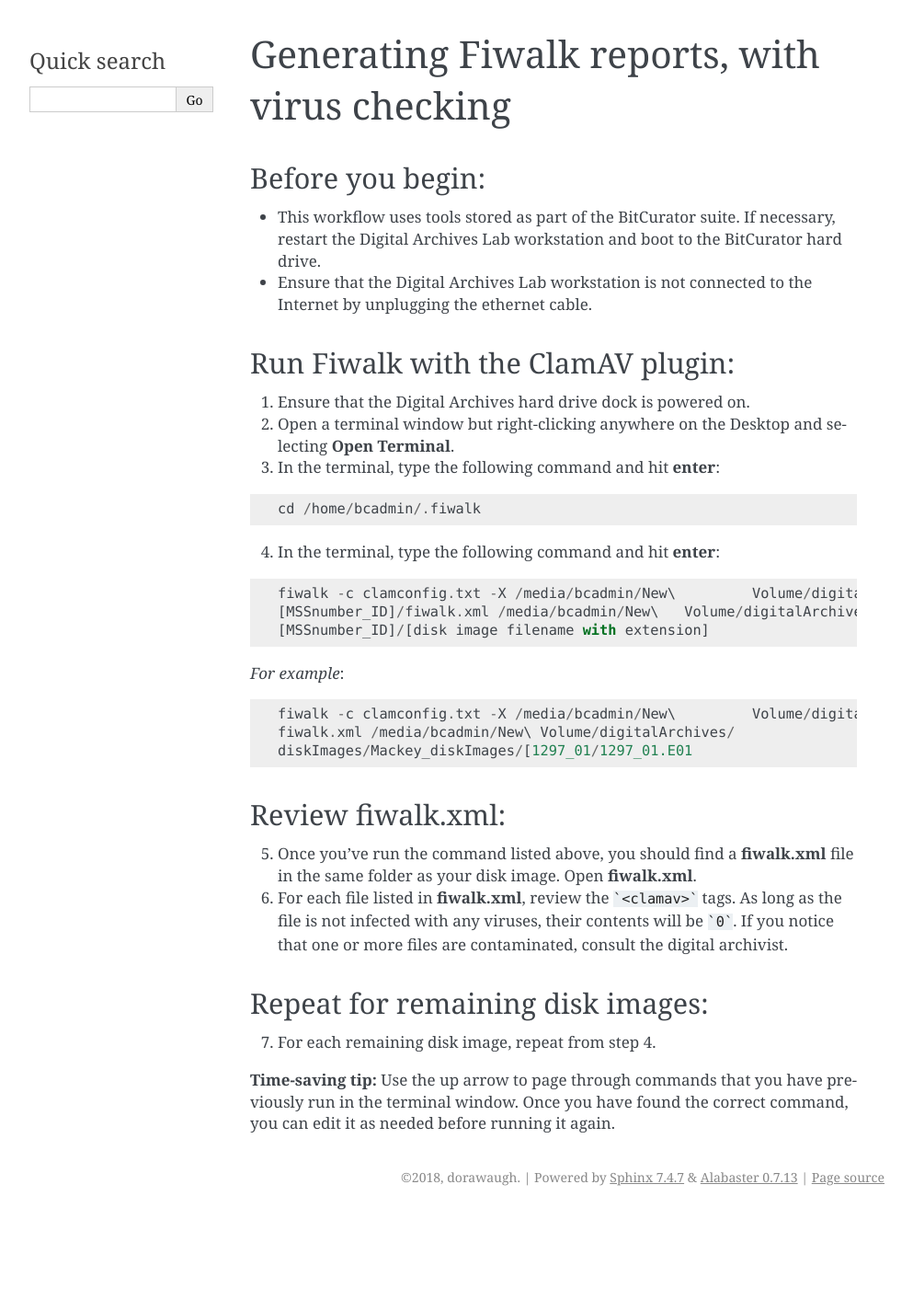
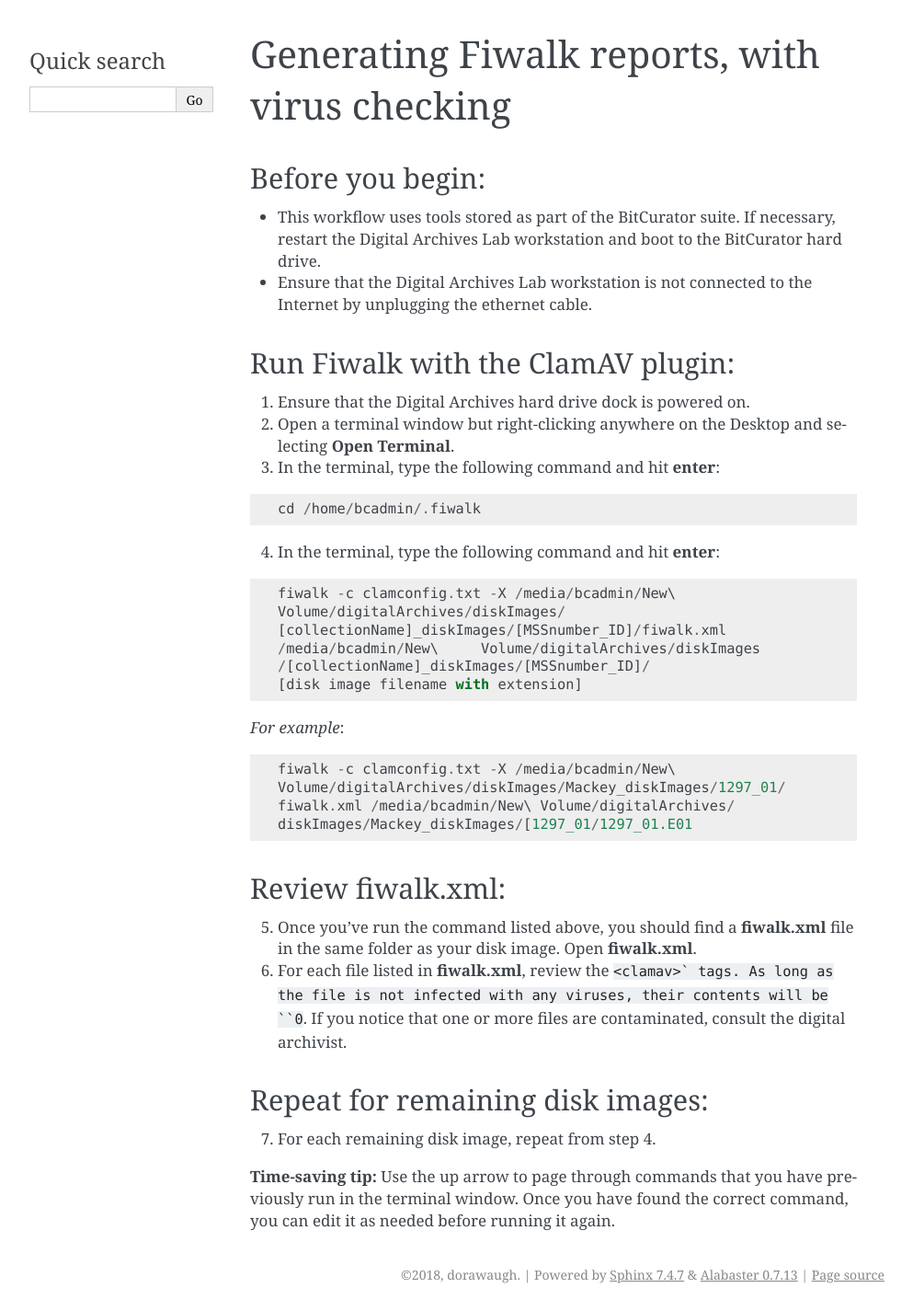
Before and after one commit to bedwards254/born-digital-bootcamp, a Sphinx documentation site: the page built from docs/fiwalk_and_clamav.rst, in a window 1280 px wide. Shown: the whole page at 92% size, without its empty margins (148-1141 px from the left). Built offline with Sphinx 7.4.7, drawn with Linux system fonts in a browser that asks for light colours; before the commit the page ends 1319 px from its top, so only the background shows below that.

Commit message:
Corrects spacing issues in code examples

````diff
--- a/docs/fiwalk_and_clamav.rst
+++ b/docs/fiwalk_and_clamav.rst
@@ -25,13 +25,17 @@ Run Fiwalk with the ClamAV plugin:
 
 ::
 
-  	fiwalk -c clamconfig.txt -X /media/bcadmin/New\  	Volume/digitalArchives/diskImages/[collectionName]_diskImages/
-	[MSSnumber_ID]/fiwalk.xml /media/bcadmin/New\ 	Volume/digitalArchives/diskImages/[collectionName]_diskImages/
-	[MSSnumber_ID]/[disk image filename with extension]
+  	fiwalk -c clamconfig.txt -X /media/bcadmin/New\
+	Volume/digitalArchives/diskImages/
+	[collectionName]_diskImages/[MSSnumber_ID]/fiwalk.xml
+	/media/bcadmin/New\	Volume/digitalArchives/diskImages
+	/[collectionName]_diskImages/[MSSnumber_ID]/
+	[disk image filename with extension]
 
 *For example*::
 
-  	fiwalk -c clamconfig.txt -X /media/bcadmin/New\ 	Volume/digitalArchives/diskImages/Mackey_diskImages/1297_01/
+  	fiwalk -c clamconfig.txt -X /media/bcadmin/New\
+	Volume/digitalArchives/diskImages/Mackey_diskImages/1297_01/
 	fiwalk.xml /media/bcadmin/New\ Volume/digitalArchives/
 	diskImages/Mackey_diskImages/[1297_01/1297_01.E01
 
@@ -39,7 +43,7 @@ Run Fiwalk with the ClamAV plugin:
 Review fiwalk.xml:
 ------------------
 5. Once you've run the command listed above, you should find a **fiwalk.xml** file in the same folder as your disk image. Open **fiwalk.xml**.
-6. For each file listed in **fiwalk.xml**, review the ```<clamav>``` tags. As long as the file is not infected with any viruses, their contents will be ```0```. If you notice that one or more files are contaminated, consult the digital archivist.
+6. For each file listed in **fiwalk.xml**, review the ``<clamav>` tags. As long as the file is not infected with any viruses, their contents will be ``0``. If you notice that one or more files are contaminated, consult the digital archivist.
 
 ---------------------------------
 Repeat for remaining disk images:
````
